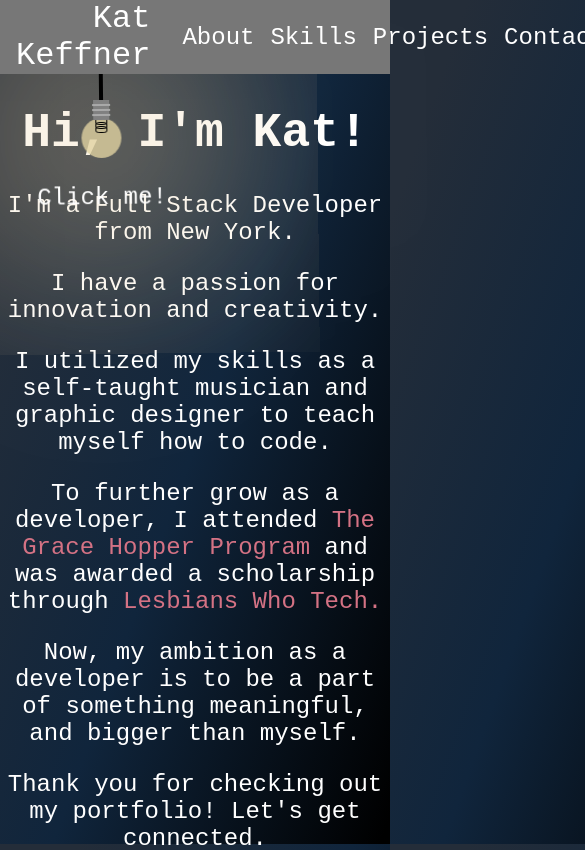
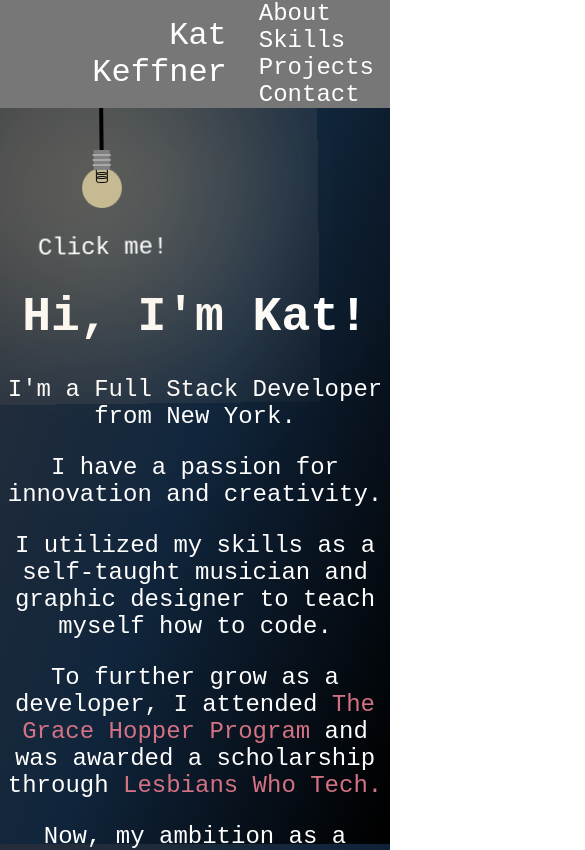
Before and after one commit to katkeff/katkeffner, a React (Create React App) app: page / in a window 390 px wide. Shown: the top 850 px of the page, 585 px wide, since content can reach past the window. Built offline with nearby package versions, Linux system fonts and the light colour scheme.

Commit message:
media queries added to fix navbar and lightbulb display on mobile

```diff
--- a/src/styles/about.css
+++ b/src/styles/about.css
@@ -1,3 +1,9 @@
 .aboutcontainer {
   text-align: center;
 }
+
+@media screen and (max-width: 600px) {
+  .aboutcontainer {
+    padding-top: 150px;
+  }
+}
--- a/src/styles/darkMode.css
+++ b/src/styles/darkMode.css
@@ -119,3 +119,9 @@ a:hover {
       transform: rotate(-3deg);
   }
 }
+
+@media screen and (max-width: 600px) {
+  .wire {
+    height: 150px;
+  }
+}
--- a/src/styles/navbar.css
+++ b/src/styles/navbar.css
@@ -28,3 +28,9 @@
   color: inherit;
   text-decoration: none;
 }
+
+@media screen and (max-width: 600px) {
+  .nav ul {
+    display: block;
+  }
+}
```
